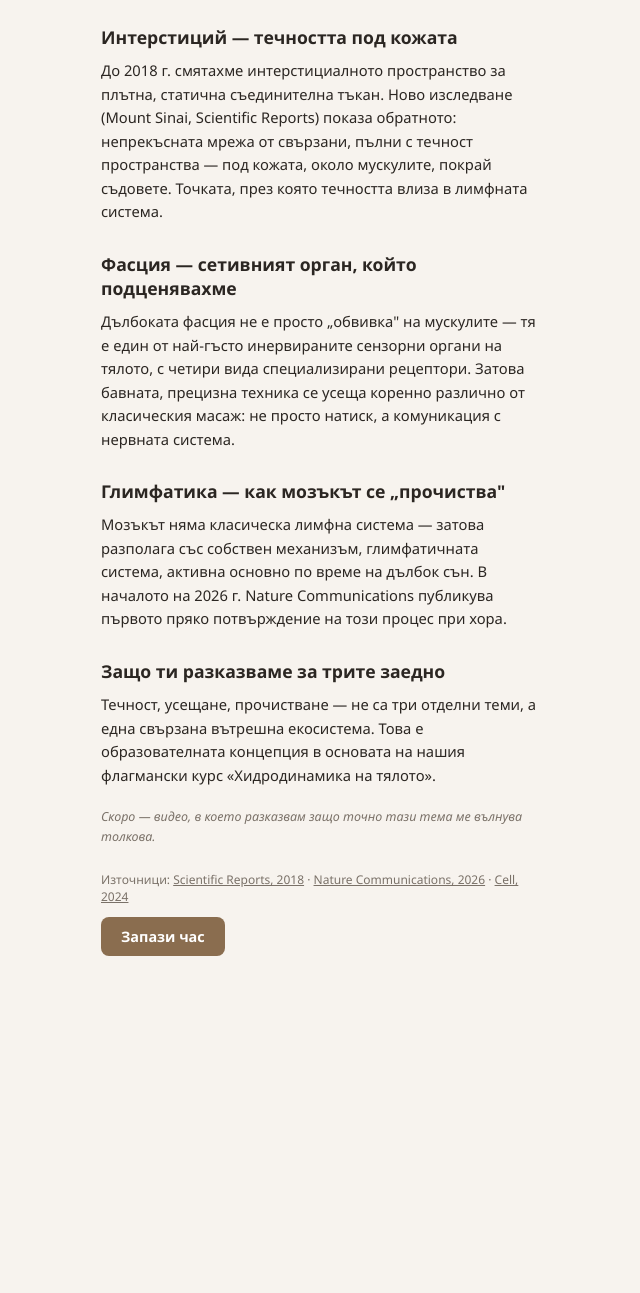
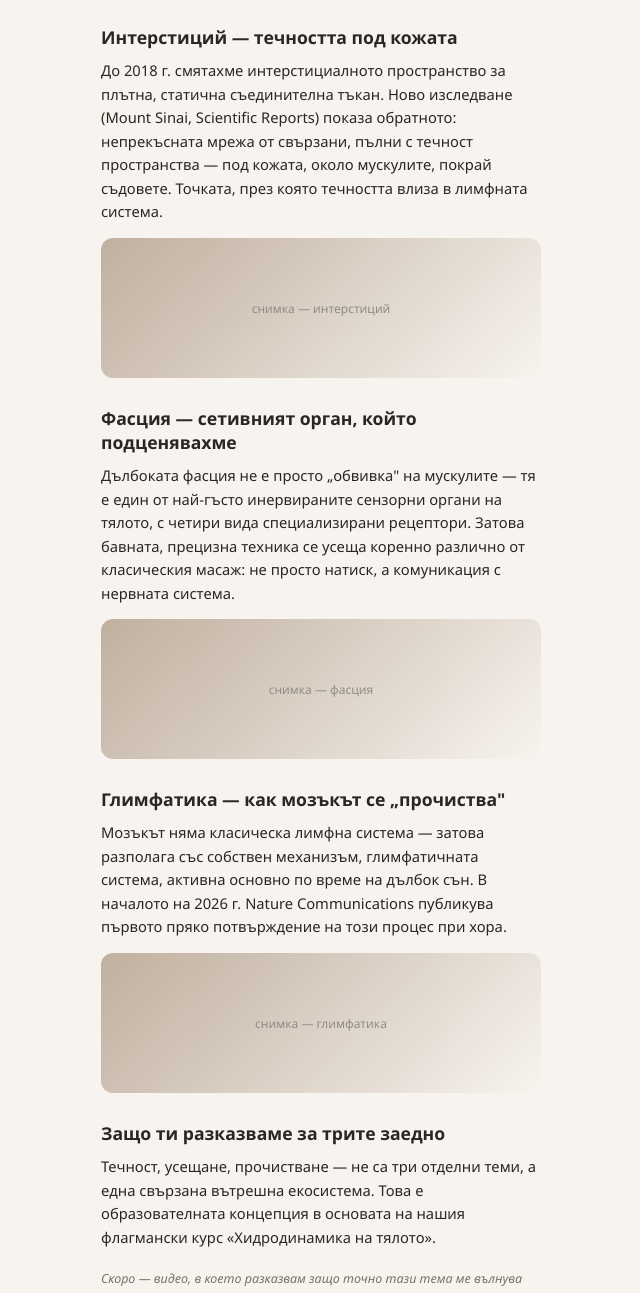
Before and after one commit to rostislavruslanov11-cell/bta, a plain HTML site: page public/flagship.html in a window 1280 px wide. Shown: the part 432-1725 px from the top of the page, without its empty margins (319-959 px from the left). Before the commit the page ends 1448 px from the top, so only its background shows below. Drawn offline with Linux system fonts and the light colour scheme.

Commit message:
Add photo placeholder between each section on the flagship page

```diff
--- a/public/flagship.html
+++ b/public/flagship.html
@@ -27,11 +27,17 @@
     <h2>Интерстиций — течността под кожата</h2>
     <p>До 2018 г. смятахме интерстициалното пространство за плътна, статична съединителна тъкан. Ново изследване (Mount Sinai, Scientific Reports) показа обратното: непрекъсната мрежа от свързани, пълни с течност пространства — под кожата, около мускулите, покрай съдовете. Точката, през която течността влиза в лимфната система.</p>
 
+    <div class="photo-placeholder square">снимка — интерстиций</div>
+
     <h2>Фасция — сетивният орган, който подценявахме</h2>
     <p>Дълбоката фасция не е просто „обвивка" на мускулите — тя е един от най-гъсто инервираните сензорни органи на тялото, с четири вида специализирани рецептори. Затова бавната, прецизна техника се усеща коренно различно от класическия масаж: не просто натиск, а комуникация с нервната система.</p>
 
+    <div class="photo-placeholder square">снимка — фасция</div>
+
     <h2>Глимфатика — как мозъкът се „прочиства"</h2>
     <p>Мозъкът няма класическа лимфна система — затова разполага със собствен механизъм, глимфатичната система, активна основно по време на дълбок сън. В началото на 2026 г. Nature Communications публикува първото пряко потвърждение на този процес при хора.</p>
+
+    <div class="photo-placeholder square">снимка — глимфатика</div>
 
     <h2>Защо ти разказваме за трите заедно</h2>
     <p>Течност, усещане, прочистване — не са три отделни теми, а една свързана вътрешна екосистема. Това е образователната концепция в основата на нашия флагмански курс «Хидродинамика на тялото».</p>
```
